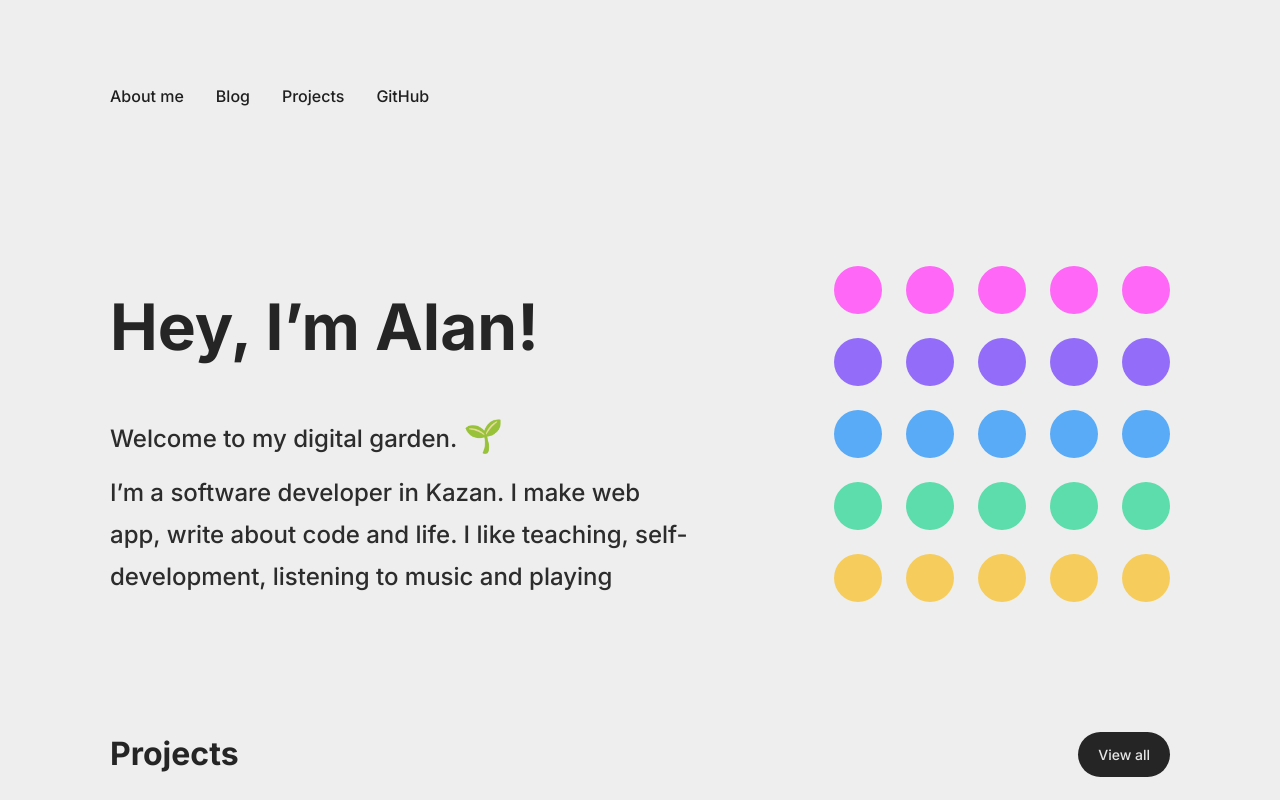
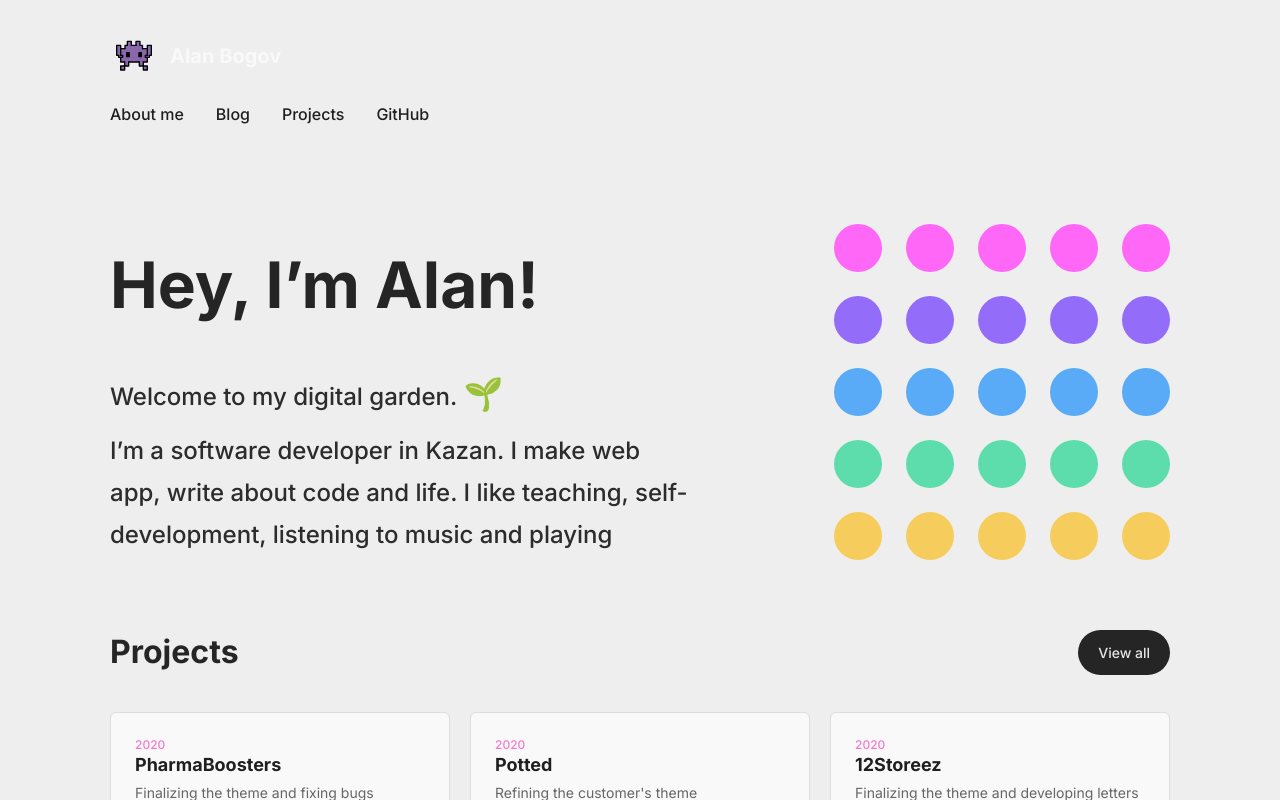
Before and after one commit to avavion/avavion.ru, a React (Vite) app: page / in a window 1280 px wide. Shown: the top 800 px of the page. Built offline with nearby package versions, Linux system fonts and the light colour scheme.

Commit message:
Add logotype

```diff
--- a/src/components/Header.jsx
+++ b/src/components/Header.jsx
@@ -1,5 +1,6 @@
 import React from "react";
 import { NavLink, useLocation } from "react-router-dom";
+import { AlienIcon } from "./Icons";
 
 const Header = () => {
   return (
@@ -7,7 +8,10 @@
       <div className='container'>
         <div className='row'>
           <div className='logotype'>
-            <NavLink to='/'></NavLink>
+            <NavLink to='/'>
+              <AlienIcon size={48} />
+              <span>Alan Bogov</span>
+            </NavLink>
           </div>
         </div>
 
--- /dev/null
+++ b/src/components/Icons.jsx
@@ -0,0 +1,238 @@
+export const AlienIcon = ({ size }) => {
+  return (
+    <svg
+      style={{
+        width: size,
+        height: size,
+      }}
+      id='emoji'
+      viewBox='0 0 72 72'
+      xmlns='http://www.w3.org/2000/svg'
+    >
+      <g id='color'>
+        <polygon
+          fill='#8967AA'
+          points='10,21 10,35 13,35 13,38 16,38 16,45 22,45 22,51 27,51 28,51 28,45 44,45 44,51 50,51 50,45 56,45 56,38 59,38 59,35 62,35 62,20 56,20 56,24 56,25 49,25 49,20 45,20 45,14 39,14 39,20 32,20 32,14 26,14 26,20 22,20 22,25 16,25 16,20 10,20'
+        />
+        <rect x='16' y='51' width='6' height='6' fill='#8967AA' />
+        <rect x='50' y='51' width='6' height='6' fill='#8967AA' />
+      </g>
+      <g id='line'>
+        <rect
+          x='25.175'
+          y='31'
+          width='3.6'
+          height='6'
+          stroke='#000000'
+          strokeLinecap='round'
+          strokeLinejoin='round'
+          strokeWidth='2'
+        />
+        <polyline
+          fill='none'
+          stroke='#000000'
+          strokeLinecap='round'
+          strokeLinejoin='round'
+          strokeWidth='2'
+          points='22,45 16,45 16,39'
+        />
+        <polyline
+          fill='none'
+          stroke='#000000'
+          strokeLinecap='round'
+          strokeLinejoin='round'
+          strokeWidth='2'
+          points='22.583,25 22.583,20 26,20'
+        />
+        <polyline
+          fill='none'
+          stroke='#000000'
+          strokeLinecap='round'
+          strokeLinejoin='round'
+          strokeWidth='2'
+          points='48.708,25 48.708,20 45.292,20'
+        />
+        <polyline
+          fill='none'
+          stroke='#000000'
+          strokeLinecap='round'
+          strokeLinejoin='round'
+          strokeWidth='2'
+          points='13,35 10,35 10,20 16,20 16,35'
+        />
+        <polyline
+          fill='none'
+          stroke='#000000'
+          strokeLinecap='round'
+          strokeLinejoin='round'
+          strokeWidth='2'
+          points='56,35 56,20 62,20 62,35 59,35'
+        />
+        <polyline
+          fill='none'
+          stroke='#000000'
+          strokeLinecap='round'
+          strokeLinejoin='round'
+          strokeWidth='2'
+          points='26,20 26,14 32,14 32,20'
+        />
+        <polyline
+          fill='none'
+          stroke='#000000'
+          strokeLinecap='round'
+          strokeLinejoin='round'
+          strokeWidth='2'
+          points='39,20 39,14 45,14 45,20'
+        />
+        <polyline
+          fill='none'
+          stroke='#000000'
+          strokeLinecap='round'
+          strokeLinejoin='round'
+          strokeWidth='2'
+          points='16,35 19,35 19,38 13,38 13,35'
+        />
+        <polyline
+          fill='none'
+          stroke='#000000'
+          strokeLinecap='round'
+          strokeLinejoin='round'
+          strokeWidth='2'
+          points='59,35 59,38 53,38 53,35 56,35'
+        />
+        <rect
+          x='16'
+          y='51'
+          width='6'
+          height='6'
+          fill='none'
+          stroke='#000000'
+          strokeLinecap='round'
+          strokeLinejoin='round'
+          strokeWidth='2'
+        />
+        <rect
+          x='50'
+          y='51'
+          width='6'
+          height='6'
+          fill='none'
+          stroke='#000000'
+          strokeLinecap='round'
+          strokeLinejoin='round'
+          strokeWidth='2'
+        />
+        <polyline
+          fill='none'
+          stroke='#000000'
+          strokeLinecap='round'
+          strokeLinejoin='round'
+          strokeWidth='2'
+          points='28,45 28,51 22,51 22,45'
+        />
+        <polyline
+          fill='none'
+          stroke='#000000'
+          strokeLinecap='round'
+          strokeLinejoin='round'
+          strokeWidth='2'
+          points='50,45 56,45 56,39'
+        />
+        <polyline
+          fill='none'
+          stroke='#000000'
+          strokeLinecap='round'
+          strokeLinejoin='round'
+          strokeWidth='2'
+          points='44,45 44,51 50,51 50,45'
+        />
+        <rect
+          x='43.425'
+          y='31'
+          width='3.6'
+          height='6'
+          stroke='#000000'
+          strokeLinecap='round'
+          strokeLinejoin='round'
+          strokeWidth='2'
+        />
+        <path
+          fill='none'
+          stroke='#000000'
+          strokeLinecap='round'
+          strokeLinejoin='round'
+          strokeWidth='2'
+          d='M44,45L44,45z'
+        />
+        <path
+          fill='none'
+          stroke='#000000'
+          strokeLinecap='round'
+          strokeLinejoin='round'
+          strokeWidth='2'
+          d='M39,20L39,20z'
+        />
+        <path
+          fill='none'
+          stroke='#000000'
+          strokeLinecap='round'
+          strokeLinejoin='round'
+          strokeWidth='2'
+          d='M16,25L16,25z'
+        />
+        <path
+          fill='none'
+          stroke='#000000'
+          strokeLinecap='round'
+          strokeLinejoin='round'
+          strokeWidth='2'
+          d='M49,25L49,25z'
+        />
+        <line
+          x1='28'
+          x2='44'
+          y1='45'
+          y2='45'
+          fill='none'
+          stroke='#000000'
+          strokeLinecap='round'
+          strokeLinejoin='round'
+          strokeWidth='2'
+        />
+        <line
+          x1='32'
+          x2='39'
+          y1='20'
+          y2='20'
+          fill='none'
+          stroke='#000000'
+          strokeLinecap='round'
+          strokeLinejoin='round'
+          strokeWidth='2'
+        />
+        <line
+          x1='16'
+          x2='22'
+          y1='25'
+          y2='25'
+          fill='none'
+          stroke='#000000'
+          strokeLinecap='round'
+          strokeLinejoin='round'
+          strokeWidth='2'
+        />
+        <line
+          x1='49'
+          x2='56'
+          y1='25'
+          y2='25'
+          fill='none'
+          stroke='#000000'
+          strokeLinecap='round'
+          strokeLinejoin='round'
+          strokeWidth='2'
+        />
+      </g>
+    </svg>
+  );
+};
--- a/src/styles/base.scss
+++ b/src/styles/base.scss
@@ -65,7 +65,7 @@
   max-width: calc(var(--container-width) + calc(var(--container-offset) * 2));
   width: 100%;
   margin: 0 auto;
-  padding: var(--container-offset);
+  padding: 0 var(--container-offset);
 }
 
 .section {
--- a/src/styles/components/_header.scss
+++ b/src/styles/components/_header.scss
@@ -15,6 +15,21 @@
     display: flex;
     flex-direction: column;
     gap: 20px;
+  }
+
+  .logotype a {
+    display: flex;
+    flex-direction: row;
+    align-items: center;
+    justify-content: flex-start;
+
+    gap: 12px;
+
+    span {
+      font-weight: 700;
+      font-size: calc(var(--fz) * 1.25);
+      color: #f9f9f9;
+    }
   }
 
   .navbar {
```
Also changed, not shown: src/assets/icons/logo.svg (added).
